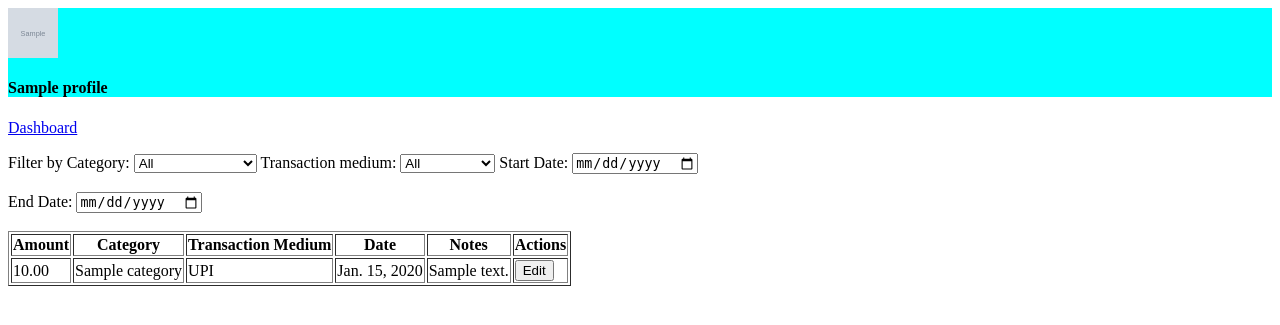
After one commit to pragnakalpdev80/personal-expense-tracker, a Django app: page /expense/view/ in a window 1280 px wide. The commit adds this page. Shown: the top 325 px of the page. Run offline with Django 5.2, Linux system fonts and the light colour scheme; a user stored in the database is signed in; tables that the repository leaves empty hold one stand-in row (values such as "Sample post"); grey boxes marked "Sample" are stand-in pictures.

Commit message:
[ADDED] Filters on expense page

```diff
--- a/expense/models.py
+++ b/expense/models.py
@@ -73,8 +73,8 @@ class Expense(models.Model):
     category = models.ForeignKey(Category, on_delete=models.CASCADE)
     transaction_medium = models.CharField(choices=TRANSACTION_MEDIUM)
     date = models.DateField(default=datetime.date.today)
-    notes = models.TextField()
+    notes = models.TextField(blank=True)
     modified = models.DateTimeField(auto_now=True)
 
     def __str__(self):
-        return self.notes
+        return f"{self.category.name} - {self.amount}"
--- /dev/null
+++ b/expense/templates/expense/expenses.html
@@ -0,0 +1,56 @@
+{% if user.is_authenticated %}
+<header style="background-color: aqua;">
+<img  src="{{ user.profile.profile_photo.url }}" alt="Image" height="50px" width="50px">
+<h4 >{{user.profile.name}} </h4>
+</header>
+<p>
+    <a href="{% url 'expense:dashboard' %}">Dashboard</a>
+</p>
+<div class="filter">
+    <label>Filter by Category:</label>
+    <select name="category">
+        <option value="" selected>All</option>
+        {% for category in categories %}
+        <option value="{{category.id}}">{{category}}</option>
+        {% endfor %}
+    </select>
+    <label>Transaction medium:</label>
+    <select name="transaction_medium">
+        <option value="" selected>All</option>
+        <option value="UPI">UPI</option>
+        <option value="Credit Card">Credit Card</option>
+        <option value="Net Banking">Net Banking</option>
+        <option value="Cash">Cash</option>
+        <option value="Other">Other</option>
+    </select>
+    <label>Start Date:</label>
+    <input name="startdate" type="date"><br><br>
+    <label>End Date:</label>
+    <input name="enddate" type="date"><br><br>
+</div>
+
+<table border="1px">
+    <tr>
+        <th>Amount</th>
+        <th>Category</th>
+        <th>Transaction Medium</th>
+        <th>Date</th>
+        <th>Notes</th>
+        <th>Actions</th>
+    </tr>
+    {% for expense in transactions %}
+    <tr>
+        <td>{{expense.amount}} </td>
+        <td>{{expense.category}} </td>
+        <td>{{expense.transaction_medium}} </td>
+        <td>{{expense.date}} </td>
+        <td>{{expense.notes}} </td>
+        <td><button type="submit">Edit</button></td>
+    </tr>
+    {% empty %}
+    <tr>
+        <td colspan="5">No transactions found. Please create one.</td>
+    </tr>
+    {% endfor %}
+</table>
+{% endif %}
--- a/expense/urls.py
+++ b/expense/urls.py
@@ -12,6 +12,7 @@ urlpatterns = [
     path("category/",views.CategoryView.as_view(),name="category"),
     path("profile/",views.ProfileView.as_view(),name="profile"),
     path("add/",views.AddExpenseView.as_view(),name="add_expense"),
+    path("view/",views.ExpenseView.as_view(),name="all_expense"),
     path('activate/<uidb64>/<token>', views.activate, name='activate'),
     path('password-reset/', views.ResetPasswordView.as_view(), name='password_reset'),
     path('password-reset/done/', views.ResetPasswordDoneView.as_view(),name='password_reset_done'),
--- a/expense/views.py
+++ b/expense/views.py
@@ -2,13 +2,10 @@ import datetime
 from django.http import HttpResponse
 from django.urls import reverse_lazy
 from django.contrib import messages
-from django.db.models import Sum
-from django.contrib.auth.views import LoginView,LogoutView,PasswordResetView, PasswordResetDoneView, PasswordResetConfirmView,PasswordResetCompleteView, PasswordChangeView
-from django.views.generic.edit import FormView
-from django.views.generic import CreateView,UpdateView,DeleteView
+from django.db.models import Sum , Q
+from django.contrib.auth.views import LoginView,PasswordResetView, PasswordResetDoneView, PasswordResetConfirmView,PasswordResetCompleteView, PasswordChangeView
 from django.contrib.messages.views import SuccessMessageMixin
-from django.contrib.auth import authenticate,login,logout
-from django.contrib.auth.forms import AuthenticationForm
+from django.contrib.auth import login,logout
 from django.contrib.sites.shortcuts import get_current_site
 from django.utils.encoding import force_bytes, force_str
 from django.utils.http import urlsafe_base64_encode, urlsafe_base64_decode
@@ -22,8 +19,8 @@ from .models import User, Profile, Category, Expense
 # Create your models here.
 class RegistrationView(View):
     def get(self, request):
-        # if request.user.is_authenticated:
-        #     return redirect("/expense/dashboard")
+        if request.user.is_authenticated:
+            return redirect("/expense/dashboard")
         form = CustomUserCreationForm()
         return render(request, 'expense/register.html', { 'form': form})
 
@@ -119,7 +116,7 @@ class DashboardView(View):
 
         total_monthly = monthly_expenses.aggregate(Sum('amount'))['amount__sum'] or 0
         category_totals = monthly_expenses.values('category__name').annotate(total=Sum('amount')).order_by('-total')
-        recent_transactions = Expense.objects.filter(user=request.user).order_by('-date')[:5]
+        recent_transactions = Expense.objects.filter(user=request.user).order_by('-date')
 
         context = {
             'total_monthly': total_monthly,
@@ -136,6 +133,9 @@ class ProfileView(View):
     profile = Profile.objects.all()
 
     def get(self, request):
+        if not request.user.is_authenticated:
+            return redirect("/expense/login")
+
         form = ProfileForm(instance=request.user)
         return render(request, 'expense/profile.html', { 'form': form, 'profile': request.user.profile})
 
@@ -192,10 +192,8 @@ class CategoryView(View):
             category = get_object_or_404(Category, id=category_id, user=request.user)
             expense_exist = Expense.objects.filter(category_id=category_id)
             if expense_exist:
-                print("Hello")
                 messages.error(request, f"Cannot Delete {category} category because expense with this category already exists.")
             else:
-                print("Bye")
                 category.delete()
                 messages.success(request, "Category deleted.")
 
@@ -229,10 +227,10 @@ class AddExpenseView(View):
             messages.error(request, "Please confirm your categories before adding expenses.")
             return redirect('expense:category')
         form = ExpenseForm(user=request.user)
+        print(form)
         context = self.get_daily_context(request.user)
         context['form'] = form
         return render(request, self.template_name, context)
-
     def post(self, request):
         if not request.user.is_authenticated:
             return redirect('/expense/login/')
@@ -251,3 +249,36 @@ class AddExpenseView(View):
         context['form'] = form
 
         return render(request, self.template_name, context)
+
+class ExpenseView(View):
+    template_name = 'expense/expenses.html'
+
+    def get(self, request):
+        if not request.user.is_authenticated:
+            return redirect("/expense/login")
+        categories =  Category.objects.filter(Q(user=request.user) | Q(is_default=True))
+        filtered_category  = request.GET.get("category")
+        filtered_transaction_medium  = request.GET.get("transaction_medium")
+        filtered_startdate = request.GET.get("startdate")
+        filtered_enddate = request.GET.get("enddate")
+
+        print(filtered_category)
+        print(filtered_transaction_medium)
+        print(filtered_startdate)
+        print(filtered_enddate)
+
+        transactions = Expense.objects.filter(user=request.user).order_by('-date')
+        if filtered_category:
+            transactions = transactions.filter(category = filtered_category)
+        if filtered_transaction_medium:
+            transactions = transactions.filter(transaction_medium = filtered_transaction_medium)
+        if filtered_startdate:
+            transactions = transactions.filter(startdate = filtered_startdate)
+        if filtered_enddate:
+            transactions = transactions.filter(enddate = filtered_enddate)
+        print(transactions)
+        context = {
+            'transactions': transactions,
+            'categories' : categories,
+        }
+        return render(request, self.template_name, context)
```
Also changed, not shown: expense/forms.py (+12 -1 lines), expense/templates/expense/add_expense.html (+4 -4 lines), expense/templates/expense/dashboard.html (+12 -5 lines), expense/migrations/0009_alter_expense_notes.py (added), expense/templates/password_reset_email.html (line endings or trailing spaces).
